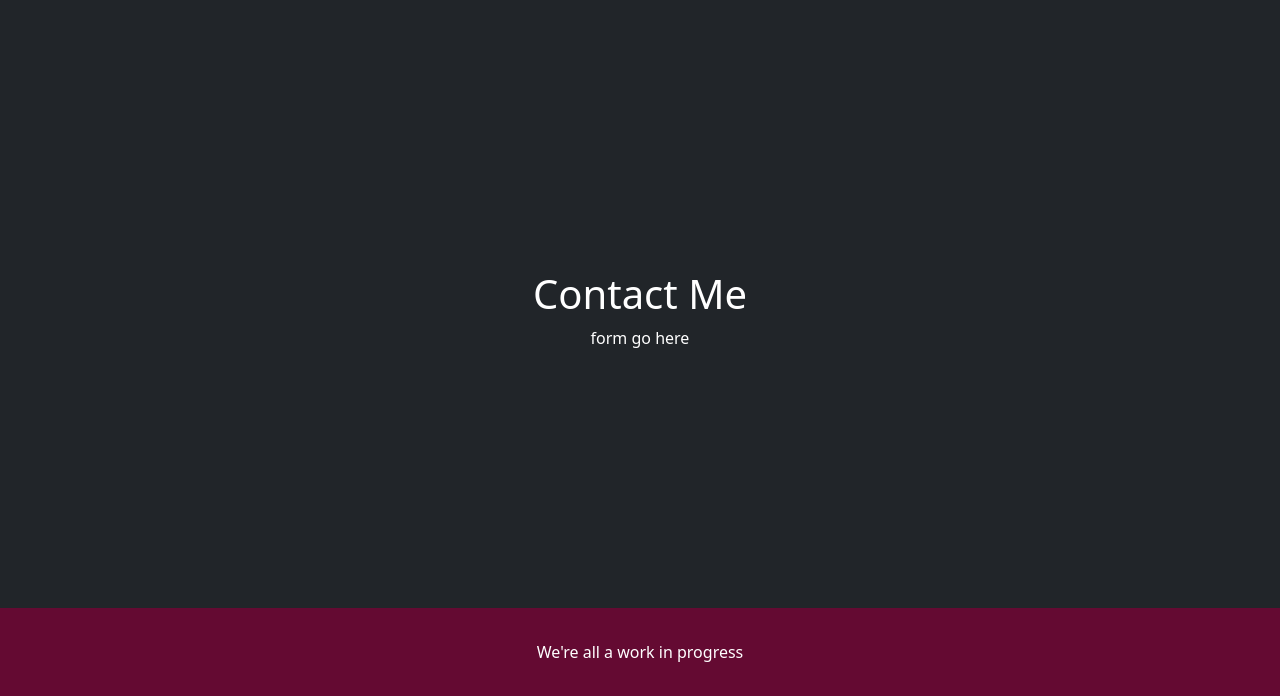
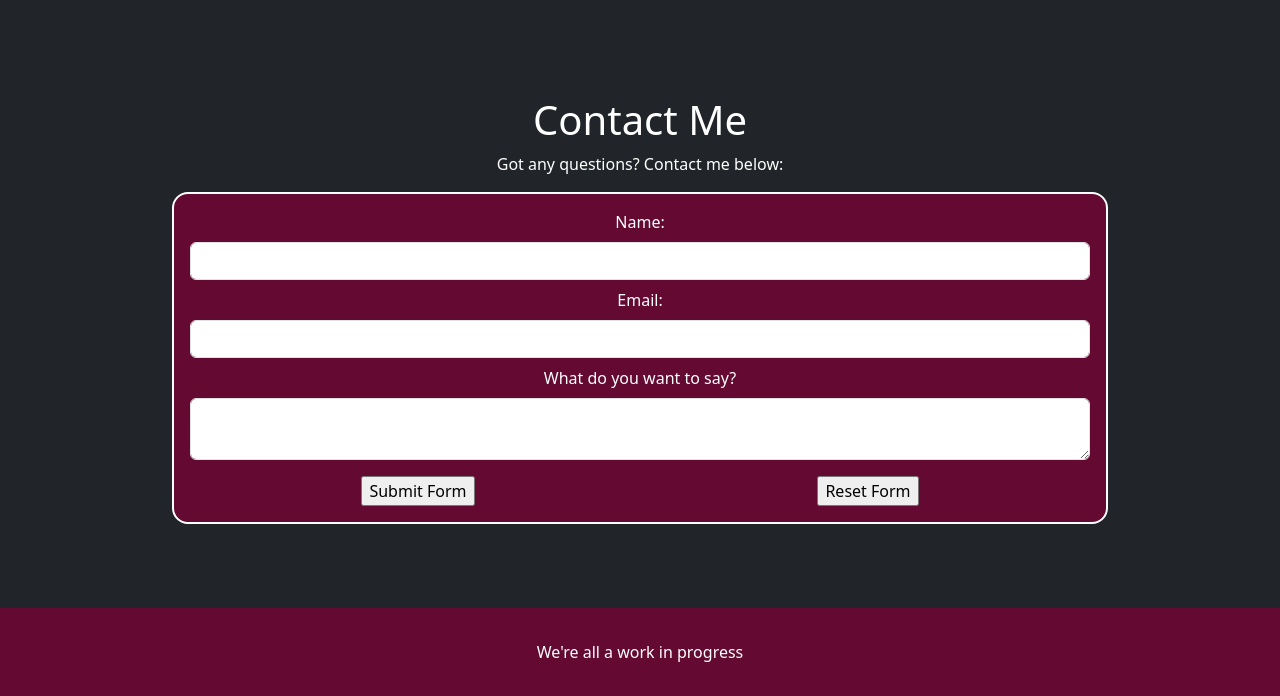
Before and after one commit to schmid36-noise/portfolio-site, a plain HTML site: page contact.html in a window 1280 px wide. Shown: the part 104-800 px from the top of the page. Drawn offline with nearby package versions, Linux system fonts and the light colour scheme.

Commit message:
contact page styling, content

```diff
--- a/contact.html
+++ b/contact.html
@@ -16,10 +16,48 @@
   <body class="h-100 text-center text-bg-dark">
     <div class="d-flex w-100 h-100 flex-column">
       <header class="main-header mb-auto"></header>
+      <main>
+        <h1>Contact Me</h1>
+        <p>Got any questions? Contact me below:</p>
+        <div class="contact-container">
+          <div class="contact-form">
+            <form method="post" action="/submitquestion">
+              <div class="contact-thin">
+                <label for="name" class="form-label mb-2">Name:</label>
+                <input
+                  type="text"
+                  id="name"
+                  name="username"
+                  class="form-control mb-2"
+                />
+                <label for="email" class="form-label mb-2">Email:</label>
+                <input
+                  type="email"
+                  id="email"
+                  name="email"
+                  class="form-control mb-2"
+                />
+                <label for="question" class="form-label"
+                  >What do you want to say?</label
+                >
+                <textarea
+                  name="textarea"
+                  id="question"
+                  class="form-control mb-2"
+                ></textarea>
+              </div>
 
-      <main class="px-3">
-        <h1 class="text-center">Contact Me</h1>
-        <p>form go here</p>
+              <div class="contact-buttons">
+                <input
+                  type="submit"
+                  value="Submit Form"
+                  class="contact-submit"
+                />
+                <input type="reset" value="Reset Form" class="contact-reset" />
+              </div>
+            </form>
+          </div>
+        </div>
       </main>
 
       <footer class="mt-auto main-footer">We're all a work in progress</footer>
--- a/scripting.js
+++ b/scripting.js
@@ -1,4 +1,4 @@
-//swap the two below for testing on LiveServer vs uploading to the production page on git pages
+//swap the two variables below for testing on LiveServer vs uploading to the production page on git pages
 
 const PREFIX = "/portfolio-site";
 //const PREFIX = "";
@@ -34,6 +34,7 @@ const createNavbar = function () {
   logo.width = "64";
   logo.height = "64";
 
+  //append the logo to the navbar
   homeClick.appendChild(logo);
   navHeader.append(homeClick);
 
--- a/styles.css
+++ b/styles.css
@@ -92,3 +92,25 @@ main {
   display: flex;
   align-items: center;
 }
+
+.contact-container {
+  display: flex;
+  align-items: center;
+  justify-content: center;
+  margin: 1rem;
+}
+
+.contact-form {
+  background-color: rgb(100, 10, 50);
+  border: solid 2px white;
+  border-radius: 1rem;
+  width: 75%;
+  text-align: center;
+  padding: 1rem;
+}
+
+.contact-buttons {
+  margin-top: 1rem;
+  display: flex;
+  justify-content: space-around;
+}
```
Also changed, not shown: about.html (+7 -7 lines), 1 other file.
